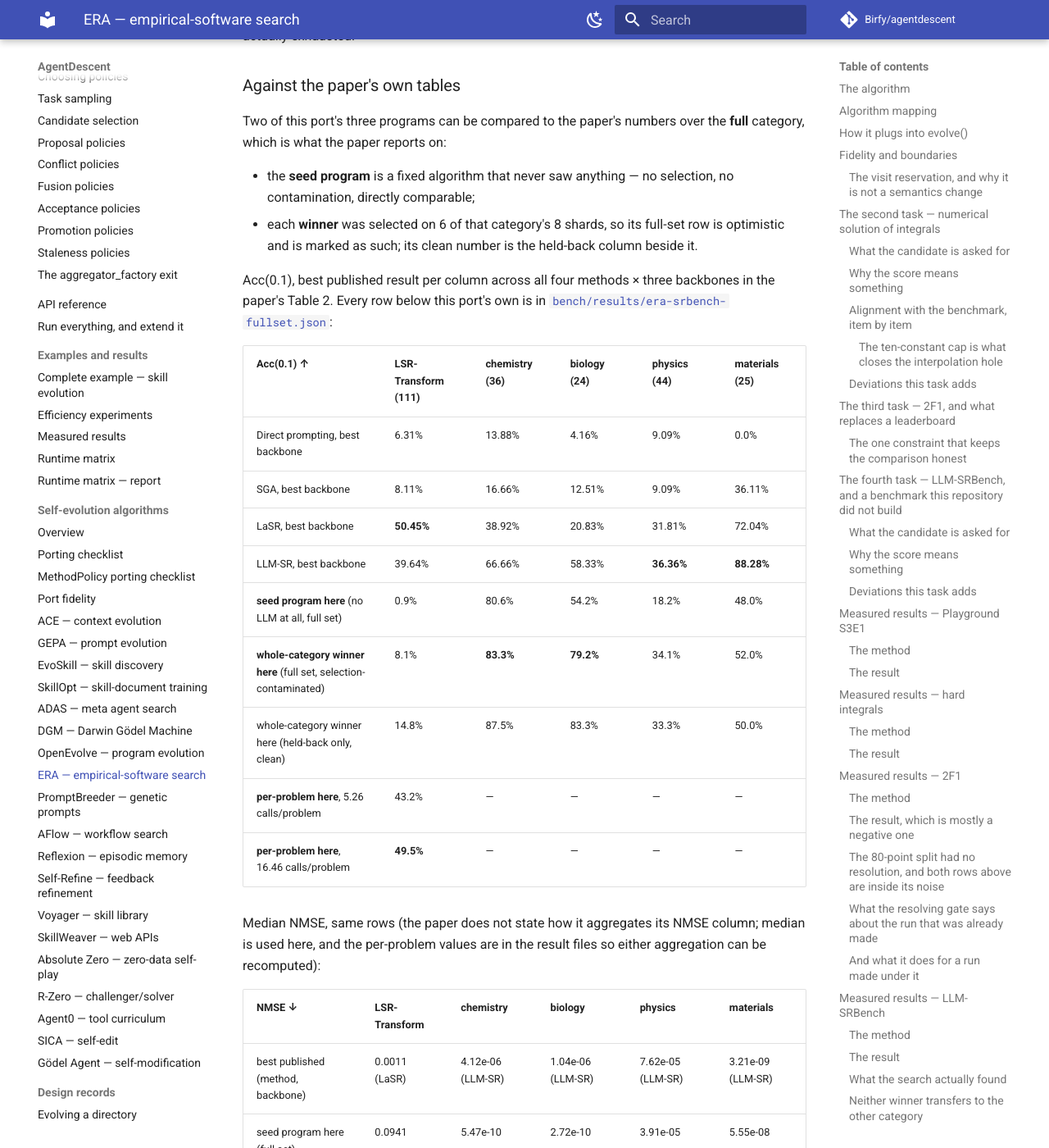
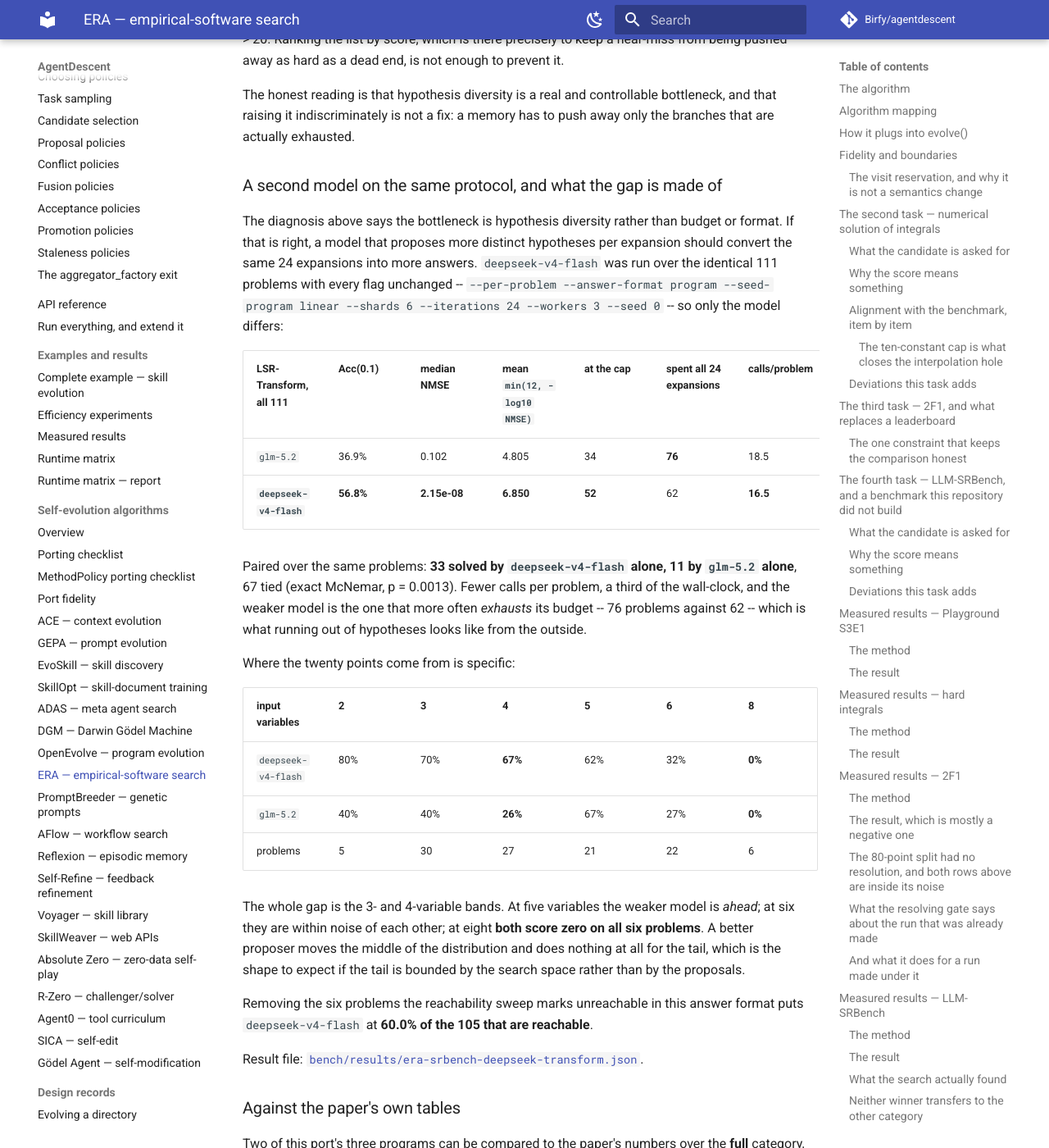
Before and after one commit to Birfy/agentdescent, an MkDocs documentation site: the page built from docs/algo-era.md, in a window 1280 px wide and 1400 px high, scrolled down 33612 px. Shown: the whole window at 82% size. Built offline with MkDocs 1.6.1 and Material for MkDocs 9.7.7, drawn with Linux system fonts in a browser that asks for light colours; comment, search, counter and statistics services are not loaded; some of the changed text lies outside the part shown.

Commit message:
ERA/LLM-SRBench: a second model on the same protocol, and what the gap is made of
The diagnosis says the bottleneck is hypothesis diversity rather than budget or
format. `deepseek-v4-flash` over the identical 111 LSR-Transform problems, every
flag unchanged, tests that: 56.8% against `glm-5.2`'s 36.9%, median NMSE 2.15e-08
against 0.102, at 16.5 calls per problem against 18.5 and a third of the
wall-clock. Paired, 33 problems go to one model alone and 11 to the other
(exact McNemar, p = 0.0013).

Two details carry more than the headline. The weaker model is the one that more
often *exhausts* its budget -- 76 problems of 111 against 62 -- which is what
running out of hypotheses looks like from outside the search. And the twenty
points are entirely the 3- and 4-variable bands: at five variables `glm-5.2` is
ahead, at six they are within noise, and at eight both score zero on all six
problems. A better proposer moves the middle of the distribution and does
nothing for the tail, which is the shape to expect if the tail is bounded by the
search space rather than by the proposals.

The headline comparison table now says which model each aligned row belongs to,
because "the aligned setting scores 36.9%" was a statement about one model on
this protocol being read as a statement about the protocol.

Co-Authored-By: Claude Opus 5 <noreply@anthropic.com>
Claude-Session: https://claude.ai/code/session_01BaxvpBM1iL4CsMNnG8ASBX

```diff
--- a/docs/algo-era.md
+++ b/docs/algo-era.md
@@ -1208,13 +1208,17 @@ and the expense is the point:
 | LSR-Transform | Acc(0.1) | median NMSE |
 |---|---|---|
 | `expression` format, `library` root — this port's own loosest setting | 49.5% | 9.75e-06 |
-| **`program` format, `linear` root — fully aligned** | **36.9%** | **0.1022** |
+| **`program` format, `linear` root — fully aligned, `glm-5.2`** | **36.9%** | **0.1022** |
 | LLM-SR (paper, best backbone) | 39.64% | 0.0091 |
 | LaSR (paper, best backbone) | 50.45% | 0.0011 |
+| **the same aligned setting, `deepseek-v4-flash`** | **56.8%** | **2.15e-08** |
 
 **Thirteen points of Acc(0.1) were the loose settings, not the search.** The
 aligned number lands just under LLM-SR and well under LaSR, at 18.5 model calls
-per problem against LLM-SR's 250 prompts. The median NMSE moves four orders of
+per problem against LLM-SR's 250 prompts. Holding every one of those settings
+fixed and changing only the model moves it to 56.8% at 16.5 calls per problem,
+which is measured below — so the aligned row is a statement about `glm-5.2` on
+this protocol, not about the protocol's ceiling. The median NMSE moves four orders of
 magnitude, and that gap is almost entirely the ten-constant cap: the answers
 that used to reach 1e-06 did it with a dozen free coefficients, and in upstream's
 format there are ten and one gradient-based fit to place them.
@@ -1318,6 +1322,47 @@ away as hard as a dead end, is not enough to prevent it.
 The honest reading is that hypothesis diversity is a real and controllable
 bottleneck, and that raising it indiscriminately is not a fix: a memory has to
 push away only the branches that are actually exhausted.
+
+### A second model on the same protocol, and what the gap is made of
+
+The diagnosis above says the bottleneck is hypothesis diversity rather than
+budget or format. If that is right, a model that proposes more distinct
+hypotheses per expansion should convert the same 24 expansions into more
+answers. `deepseek-v4-flash` was run over the identical 111 problems with every
+flag unchanged -- `--per-problem --answer-format program --seed-program linear
+--shards 6 --iterations 24 --workers 3 --seed 0` -- so only the model differs:
+
+| LSR-Transform, all 111 | Acc(0.1) | median NMSE | mean `min(12, -log10 NMSE)` | at the cap | spent all 24 expansions | calls/problem |
+|---|---|---|---|---|---|---|
+| `glm-5.2` | 36.9% | 0.102 | 4.805 | 34 | **76** | 18.5 |
+| **`deepseek-v4-flash`** | **56.8%** | **2.15e-08** | **6.850** | **52** | 62 | **16.5** |
+
+Paired over the same problems: **33 solved by `deepseek-v4-flash` alone, 11 by
+`glm-5.2` alone**, 67 tied (exact McNemar, p = 0.0013). Fewer calls per problem,
+a third of the wall-clock, and the weaker model is the one that more often
+*exhausts* its budget -- 76 problems against 62 -- which is what running out of
+hypotheses looks like from the outside.
+
+Where the twenty points come from is specific:
+
+| input variables | 2 | 3 | 4 | 5 | 6 | 8 |
+|---|---|---|---|---|---|---|
+| `deepseek-v4-flash` | 80% | 70% | **67%** | 62% | 32% | **0%** |
+| `glm-5.2` | 40% | 40% | **26%** | 67% | 27% | **0%** |
+| problems | 5 | 30 | 27 | 21 | 22 | 6 |
+
+The whole gap is the 3- and 4-variable bands. At five variables the weaker model
+is *ahead*; at six they are within noise of each other; at eight **both score
+zero on all six problems**. A better proposer moves the middle of the
+distribution and does nothing at all for the tail, which is the shape to expect
+if the tail is bounded by the search space rather than by the proposals.
+
+Removing the six problems the reachability sweep marks unreachable in this
+answer format puts `deepseek-v4-flash` at **60.0% of the 105 that are
+reachable**.
+
+Result file:
+[`bench/results/era-srbench-deepseek-transform.json`](https://github.com/Birfy/agentdescent/blob/main/bench/results/era-srbench-deepseek-transform.json).
 
 ### Against the paper's own tables
 
```
Also changed, not shown: 1 other file.
